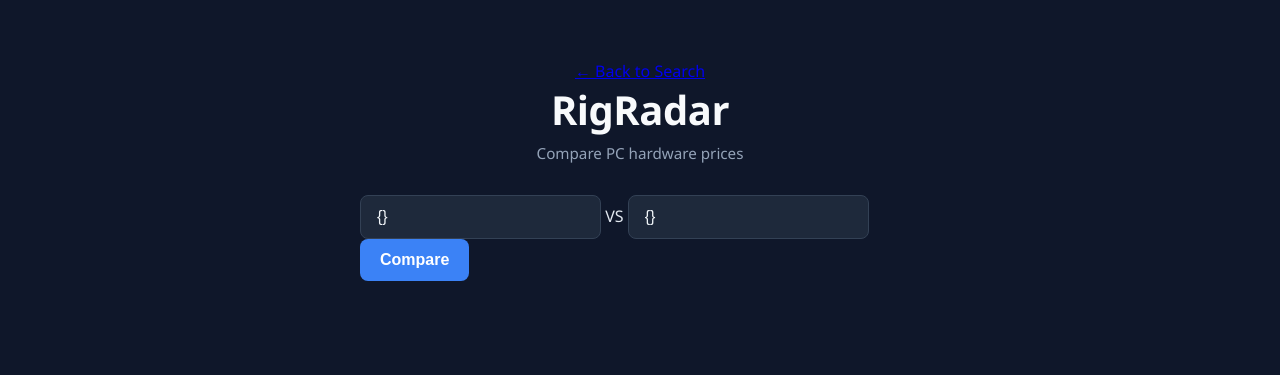
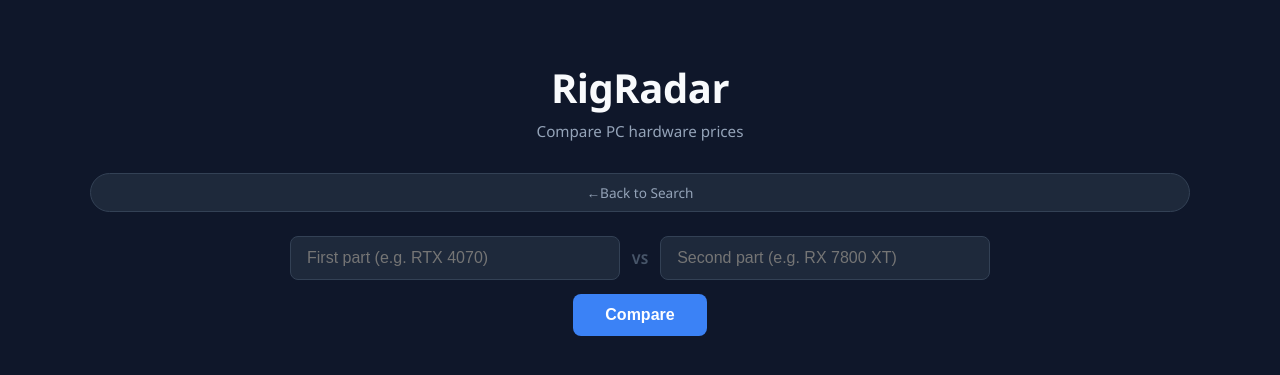
Before and after one commit to Kitfox35/Jackpot-Comp, a Flask app: page /compare in a window 1280 px wide. Shown: the top 375 px of the page. Run offline with Flask 3, Linux system fonts and the light colour scheme.

Commit message:
fix: compare page query init bug, nav buttons, layout polish

```diff
--- a/app.py
+++ b/app.py
@@ -125,10 +125,11 @@ def home():
 
 @app.route("/compare", methods=["GET", "POST"])
 def compare():
+    print("COMPARE ROUTE HIT")
     result_a = {}
     result_b = {}
-    query_a = {}
-    query_b = {}
+    query_a = ""
+    query_b = ""
     winner = None
 
     if request.method == "POST":
@@ -147,6 +148,10 @@ def compare():
                 winner = "b"
             else:
                 winner = "tie"
+# TEMP FOR TESTIING
+    print(f"query_a={query_a}, query_b={query_b}")
+
+
     return render_template("compare.html",
         result_a=result_a, result_b=result_b,
         query_a=query_a, query_b=query_b,
--- a/static/style.css
+++ b/static/style.css
@@ -418,3 +418,150 @@ input[type="text"]:focus::placeholder {
     margin-top: 12px;
     min-height: 20px;
 }
+
+/* --- Animated Nav Button --- */
+.nav-btn {
+    display: flex;
+    align-items: center;
+    justify-content: center;
+    margin: 0 auto 24px auto;
+    padding: 9px 22px;
+    border-radius: 999px;
+    border: 1px solid #334155;
+    background: #1e293b;
+    color: #94a3b8;
+    font-size: 0.85rem;
+    font-weight: 500;
+    text-decoration: none;
+    transition: border-color 0.2s ease, color 0.2s ease, background 0.2s ease, gap 0.2s ease;
+}
+
+.nav-btn:hover {
+    border-color: #3b82f6;
+    color: #f1f5f9;
+    background: #1e3a5f;
+    gap: 14px;
+}
+
+.nav-btn-arrow {
+    display: inline-block;
+    transition: transform 0.2 ease;
+}
+
+.nav-btn:hover .nav-btn-arrow {
+    transform: translateX(4px);
+}
+
+.nav-btn-back:hover .nav-btn-arrow {
+    transform: translateX(-4px);
+}
+
+/* --- Compare Page --- */
+.compare-container {
+    max-width: 1100px;
+}
+
+.compare-form {
+    display: flex;
+    flex-direction: column;
+    align-items: center;
+    gap: 14px;
+    margin-bottom: 24px;
+    width: 100%;
+}
+
+.compare-inputs {
+    display: flex;
+    align-items: center;
+    gap: 12px;
+    width: 100%;
+    max-width: 700px;
+}
+
+.compare-inputs input {
+    flex: 1;
+    min-width: 0;
+    padding: 12px 16px;
+    border-radius: 8px;
+    border-radius: 8px;
+    border: 1px solid #334155;
+    background: #1e293b;
+    color: #f1f5f9;
+    font-size: 1rem;
+    outline: none;
+    transition: border-color 0.2s;
+}
+
+.compare-inputs input:focus {
+    border-color: #3b82f6;
+}
+
+.vs-label {
+    font-weight: 700;
+    color: #475569;
+    font-size: 0.85rem;
+    flex-shrink: 0;
+}
+
+.compare-btn {
+    padding: 12px 32px;
+    border-radius: 8px;
+    border: none;
+    background: #3b82f6;
+    color: white;
+    font-size: 1rem;
+    font-weight: 600;
+    cursor: pointer;
+    transition: background 0.2s;
+}
+
+.compare-btn:hover {
+    background: #2563eb;
+}
+
+.compare-grid {
+    display: grid;
+    grid-template-columns: 1fr 1fr;
+    gap: 16px;
+    align-items: start;
+    width: 100%;
+}
+
+.winner-col .card {
+    border-color: #3b82f6;
+    box-shadow: 0 0 0 1px #3b82f620;
+}
+
+.winner-banner {
+    text-align: center;
+    padding: 12px 20px;
+    border-radius: 10px;
+    background: #1e3a5f;
+    color: #93c5fd;
+    font-weight: 600;
+    margin-bottom: 20px;
+    font-size: 0.95rem;
+    animation: fadeIn 0.4 ease;
+}
+
+.winner-banner.tie {
+    background: #1e293b;
+    color: #94a3b8;
+}
+
+@keyframes fadeIn {
+    from { opacity: 0; transform: translateY(-6px); }
+    to   { opacity: 1; transform: translateY(0); }
+}
+
+@media (max-width: 640px) {
+    .compare-grid{
+        grid-template-columns: 1fr;
+    }
+    .compare-inputs{
+        flex-direction: column;
+    }
+    .compare-inputs {
+        width: 100%;
+    }
+}
--- a/templates/compare.html
+++ b/templates/compare.html
@@ -9,10 +9,14 @@
 <body>
     <div class="container compare-container">
         <header>
-            <a href="/" class="back-link">← Back to Search</a>
             <h1>RigRadar</h1>
             <p class="tagline">Compare PC hardware prices</p>
         </header>
+
+        <a href="/" class="nav-btn nav-btn-back">
+            <span class="nav-btn-arrow">←</span>
+            <span class="nav-btn-text">Back to Search</span>
+        </a>
 
         <form method="POST" class="compare-form" id="compare-form">
             <div class="compare-inputs">
@@ -32,7 +36,7 @@
                     autocomplete="off"
                 >
             </div>
-            <button type="submit">Compare</button>
+            <button type="submit" class="compare-btn">Compare</button>
         </form>
 
         {% if winner %}
@@ -60,13 +64,9 @@
                         <h2>{{ query_a | upper }}</h2>
 
                         <div class="trend-indicator {{ result_a.trend }}">
-                            {% if result_a.trend == "up" %}
-                                ↑ Prices trending up
-                            {% elif result_a.trend == "down" %}
-                                ↓ Prices trending down
-                            {% else %}
-                                → Prices are stable
-                            {% endif %}
+                            {% if result_a.trend == "up" %}↑ Prices trending up
+                            {% elif result_a.trend == "down" %}↓ Prices trending down
+                            {% else %}→ Prices are stable{% endif %}
                         </div>
 
                         <div class="stats-row">
@@ -114,13 +114,9 @@
                         <h2>{{ query_b | upper }}</h2>
 
                         <div class="trend-indicator {{ result_b.trend }}">
-                            {% if result_b.trend == "up" %}
-                                ↑ Prices trending up
-                            {% elif result_b.trend == "down" %}
-                                ↓ Prices trending down
-                            {% else %}
-                                → Prices are stable
-                            {% endif %}
+                            {% if result_b.trend == "up" %}↑ Prices trending up
+                            {% elif result_b.trend == "down" %}↓ Prices trending down
+                            {% else %}→ Prices are stable{% endif %}
                         </div>
 
                         <div class="stats-row">
@@ -162,8 +158,9 @@
 
     <script>
         document.getElementById('compare-form').addEventListener('submit', function() {
-            document.querySelector('button[type="submit"]').disabled = true;
-            document.querySelector('button[type="submit"]').textContent = 'Comparing...';
+            const btn = document.querySelector('.compare-btn');
+            btn.disabled = true;
+            btn.textContent = 'Comparing...';
         });
     </script>
 </body>
```
Also changed, not shown: templates/index.html (+7 -0 lines).
